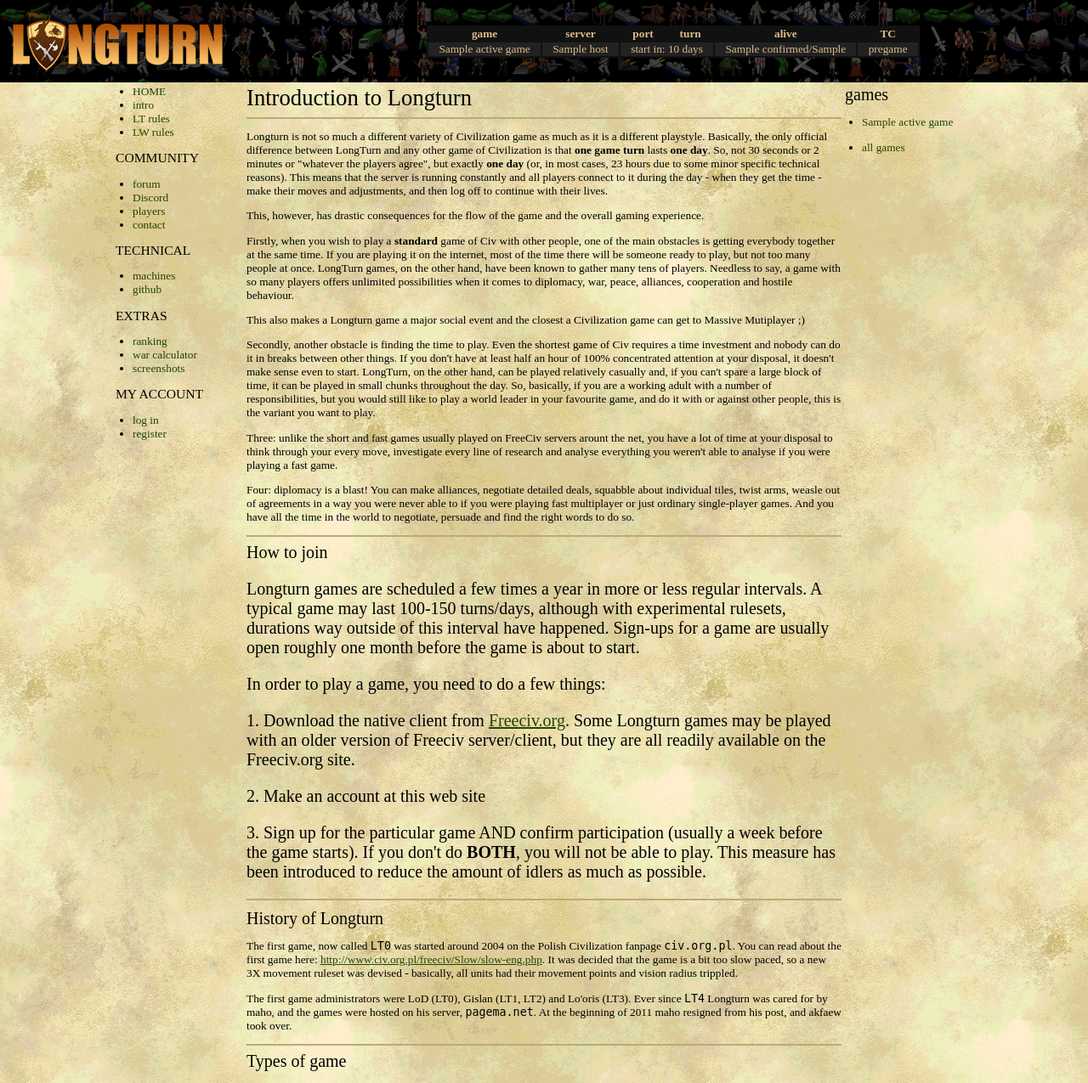
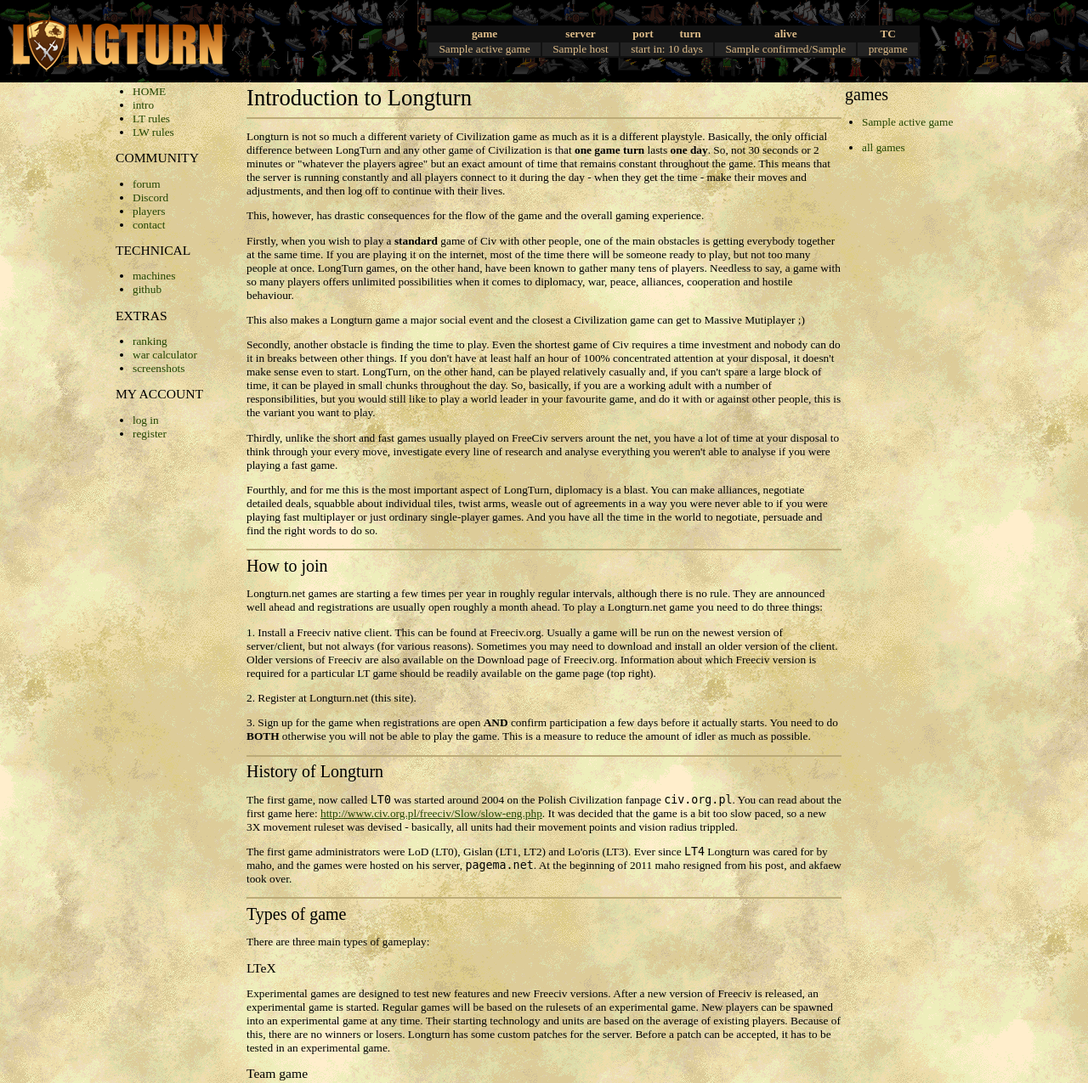
Before and after one commit to longturn/www, a Django app: template templates/intro.html in a window 1280 px wide. Shown: the top 1275 px of the page at 85% size. Run offline with Django 3.2, Linux system fonts and the light colour scheme; the template is opened without the code that fills it: most values are stand-ins (such as "Sample title", 1, 10 or a date in 2020).

Commit message:
www intro change

```diff
--- a/templates/intro.html
+++ b/templates/intro.html
@@ -5,34 +5,27 @@
 <h1>Introduction to Longturn</h1>
 <hr>
 <p>
-Longturn is not so much a different variety of Civilization game as much as it is a different playstyle. Basically, the only official difference between LongTurn and any other game of Civilization is that <b>one game turn</b> lasts <b>one day</b>. So, not 30 seconds or 2 minutes or "whatever the players agree", but exactly <b>one day</b> (or, in most cases, 23 hours due to some minor specific technical reasons). This means that the server is running constantly and all players connect to it during the day - when they get the time - make their moves and adjustments, and then log off to continue with their lives.
-</p>
+Longturn is not so much a different variety of Civilization game as much as it is a different playstyle. Basically, the only official difference between LongTurn and any other game of Civilization is that <b>one game turn</b> lasts <b>one day</b>. So, not 30 seconds or 2 minutes or "whatever the players agree" but an exact amount of time that remains constant throughout the game. This means that the server is running constantly and all players connect to it during the day - when they get the time - make their moves and adjustments, and then log off to continue with their lives.
 <p>
 This, however, has drastic consequences for the flow of the game and the overall gaming experience.
-</p>
 <p>
-Firstly, when you wish to play a <b>standard</b> game of Civ with other people, one of the main obstacles is getting everybody together at the same time. If you are playing it on the internet, most of the time there will be someone ready to play, but not too many people at once. LongTurn games, on the other hand, have been known to gather many tens of players. Needless to say, a game with so many players offers unlimited possibilities when it comes to diplomacy, war, peace, alliances, cooperation and hostile behaviour.
-</p>
+  Firstly, when you wish to play a <b>standard</b> game of Civ with other people, one of the main obstacles is getting everybody together at the same time. If you are playing it on the internet, most of the time there will be someone ready to play, but not too many people at once. LongTurn games, on the other hand, have been known to gather many tens of players. Needless to say, a game with so many players offers unlimited possibilities when it comes to diplomacy, war, peace, alliances, cooperation and hostile behaviour.
 <p>
 This also makes a Longturn game a major social event and the closest a Civilization game can get to Massive Mutiplayer ;)
-</p>
 <p>
 Secondly, another obstacle is finding the time to play. Even the shortest game of Civ requires a time investment and nobody can do it in breaks between other things. If you don't have at least half an hour of 100% concentrated attention at your disposal, it doesn't make sense even to start. LongTurn, on the other hand, can be played relatively casually and, if you can't spare a large block of time, it can be played in small chunks throughout the day. So, basically, if you are a working adult with a number of responsibilities, but you would still like to play a world leader in your favourite game, and do it with or against other people, this is the variant you want to play.
-</p>
 <p>
-Three: unlike the short and fast games usually played on FreeCiv servers arount the net, you have a lot of time at your disposal to think through your every move, investigate every line of research and analyse everything you weren't able to analyse if you were playing a fast game.
-</p>
+Thirdly, unlike the short and fast games usually played on FreeCiv servers arount the net, you have a lot of time at your disposal to think through your every move, investigate every line of research and analyse everything you weren't able to analyse if you were playing a fast game.
 <p>
-Four: diplomacy is a blast! You can make alliances, negotiate detailed deals, squabble about individual tiles, twist arms, weasle out of agreements in a way you were never able to if you were playing fast multiplayer or just ordinary single-player games. And you have all the time in the world to negotiate, persuade and find the right words to do so.
-</p>
+Fourthly, and for me this is the most important aspect of LongTurn, diplomacy is a blast. You can make alliances, negotiate detailed deals, squabble about individual tiles, twist arms, weasle out of agreements in a way you were never able to if you were playing fast multiplayer or just ordinary single-player games. And you have all the time in the world to negotiate, persuade and find the right words to do so.
+<p>
 <hr>
-<h2>How to join<h2>
-<p>Longturn games are scheduled a few times a year in more or less regular intervals. A typical game may last 100-150 turns/days, although with experimental rulesets, durations way outside of this interval have happened. Sign-ups for a game are usually open roughly one month before the game is about to start.
+<h2>How to join</h2>
 <p>
-In order to play a game, you need to do a few things:
-<p> 1. Download the native client from <a href=http://freeciv.org>Freeciv.org</a>. Some Longturn games may be played with an older version of Freeciv server/client, but they are all readily available on the Freeciv.org site.
-<p> 2. Make an account at this web site
-<p> 3. Sign up for the particular game AND confirm participation (usually a week before the game starts). If you don't do <b>BOTH</b>, you will not be able to play. This measure has been introduced to reduce the amount of idlers as much as possible.
+Longturn.net games are starting a few times per year in roughly regular intervals, although there is no rule. They are announced well ahead and registrations are usually open roughly a month ahead. To play a Longturn.net game you need to do three things:
+<p> 1. Install a Freeciv native client. This can be found at <href=http://freeciv.org>Freeciv.org</a>. Usually a game will be run on the newest version of server/client, but not always (for various reasons). Sometimes you may need to download and install an older version of the client. Older versions of Freeciv are also available on the Download page of Freeciv.org. Information about which Freeciv version is required for a particular LT game should be readily available on the game page (top right).
+<p> 2. Register at Longturn.net (this site).
+<p> 3. Sign up for the game when registrations are open <b>AND</b> confirm participation a few days before it actually starts. You need to do <b>BOTH</b> otherwise you will not be able to play the game. This is a measure to reduce the amount of idler as much as possible.
 <hr>
 <h2>History of Longturn</h2>
 <p>
```
